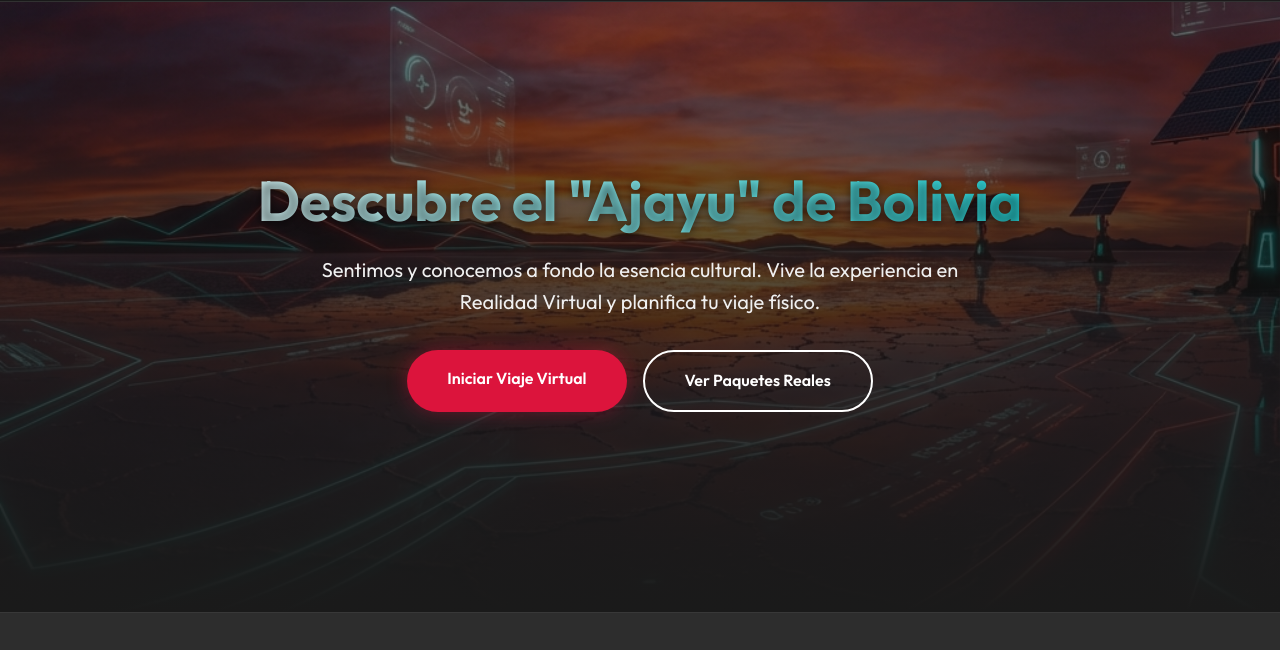
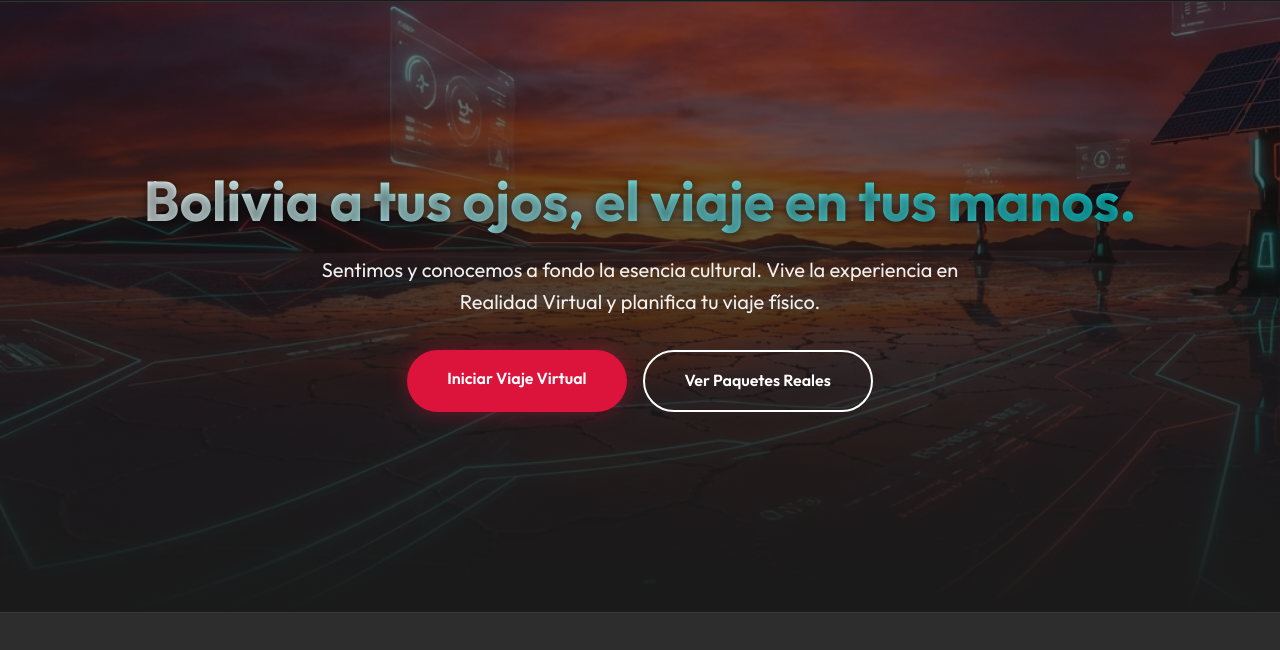
Before and after one commit to JhonnnyTzy/saranani1, a website built with Vite: page index.html in a window 1280 px wide. Shown: the part 108-758 px from the top of the page. Built offline with nearby package versions, Linux system fonts and the light colour scheme.

Commit message:
Update index.html

```diff
--- a/index.html
+++ b/index.html
@@ -56,7 +56,7 @@
     <section id="hero" class="hero">
       <div class="hero-overlay"></div>
       <div class="container hero-content">
-        <h1 class="hero-title">Descubre el "Ajayu" de Bolivia</h1>
+        <h1 class="hero-title">Bolivia a tus ojos, el viaje en tus manos.</h1>
         <p class="hero-subtitle">Sentimos y conocemos a fondo la esencia cultural. Vive la experiencia en Realidad Virtual y planifica tu viaje físico.</p>
         <div class="hero-buttons">
           <a href="#demo" class="cta-button">Iniciar Viaje Virtual</a>
```
